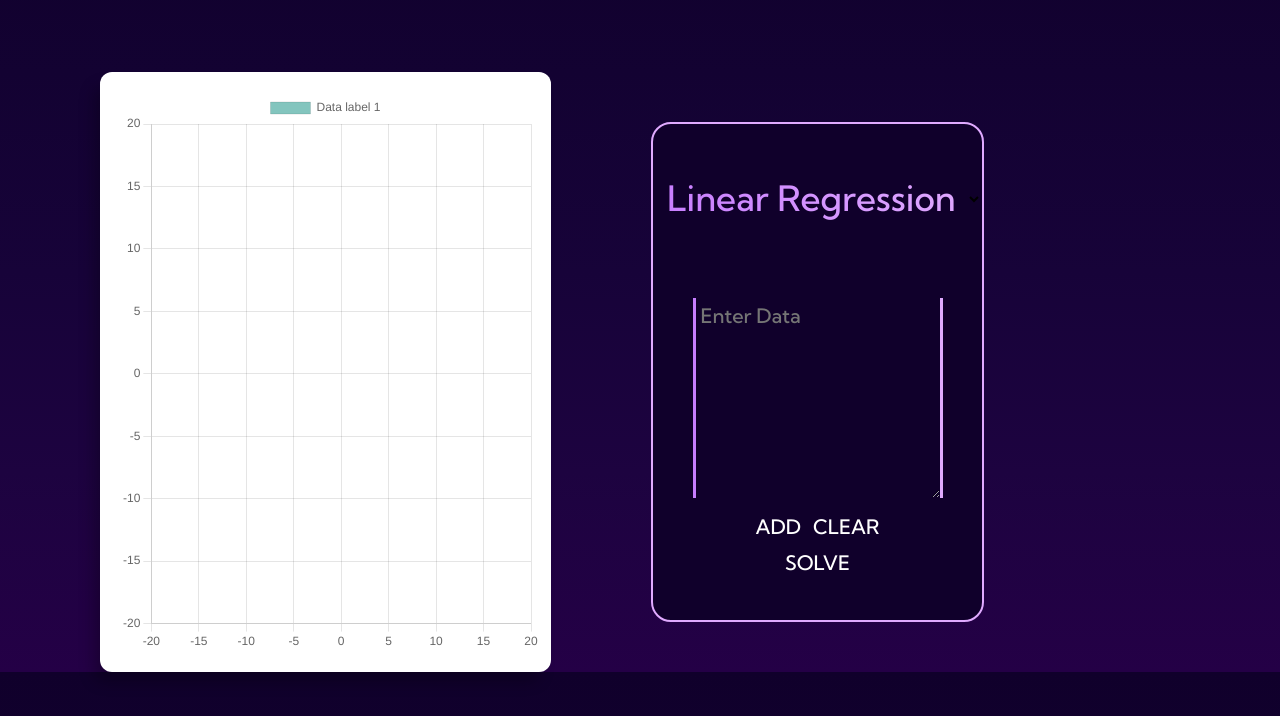
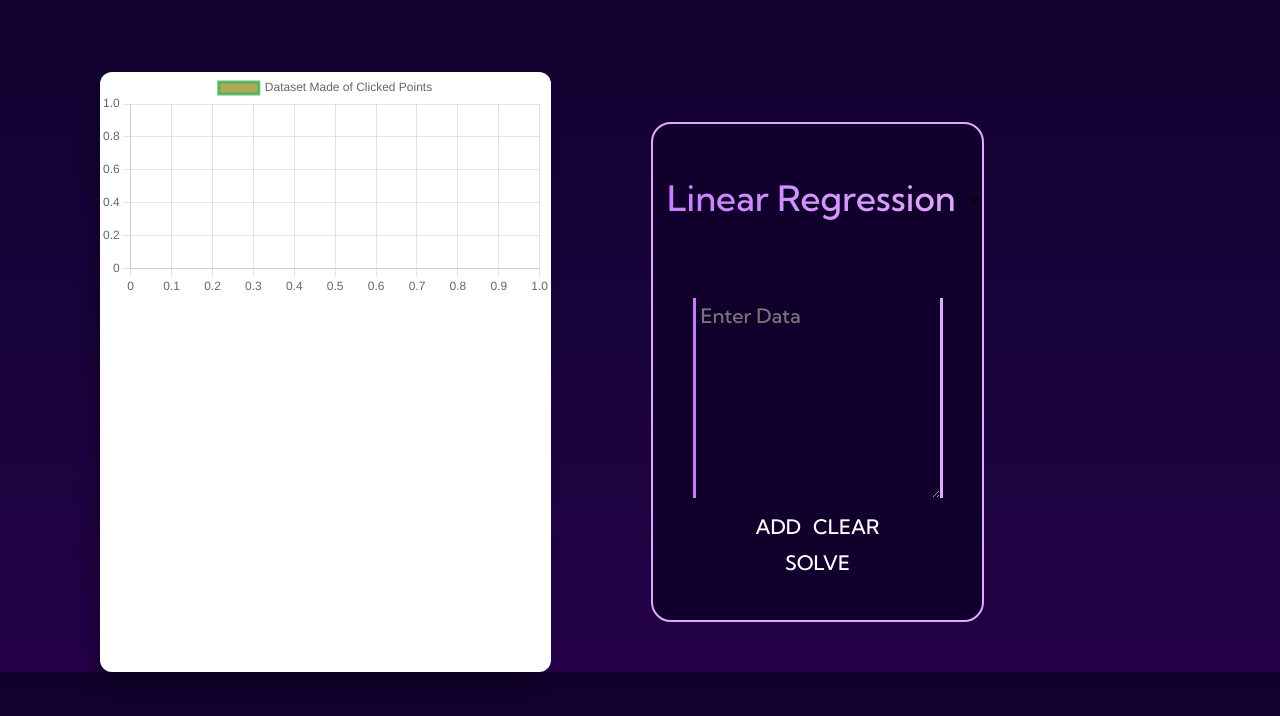
Before and after one commit to JohnathanPi/Visual-ML, a website: page index.html in a window 1280 px wide. Shown: the part 128-844 px from the top of the page. Drawn offline with nearby package versions, Linux system fonts and the light colour scheme.

Commit message:
add another js script with working points on click, need to combine

```diff
--- a/index.html
+++ b/index.html
@@ -28,7 +28,6 @@
     </div>
     <div class="content">
         <div class="graph">
-            <!-- <div class="graph_settings">THIS IS A TEST!</div> -->
             <canvas id="my_graph"></canvas>
         </div>
         <div class="model-selection">
@@ -77,7 +76,8 @@
             </div>
         </div>
     </div>
-    <script src="\js\index.js"></script>
+    <!-- <script src="\js\index.js"></script> -->
+    <script src="\js\main.js"></script>
 
 
 
--- /dev/null
+++ b/public/js/main.js
@@ -0,0 +1,106 @@
+let globalChartRef;
+
+window.addEventListener('DOMContentLoaded', function () {
+
+    createGraph();
+
+    document.getElementById('my_graph').onmousedown = function (result) {
+        ourClickHandler(result);
+    };
+
+}, false);
+
+function randomColor(alpha) {
+    return String('rgba(' + Math.round(Math.random() * 255) + ',' + Math.round(Math.random() * 255) + ',' + Math
+        .round(Math.random() * 255) + ',' + alpha + ')');
+}
+
+function ourClickHandler(element) {
+    let scaleRef,
+        valueX,
+        valueY;
+    console.log(globalChartRef.scales['xAxes'].min);
+    for (var scaleKey in globalChartRef.scales) {
+        scaleRef = globalChartRef.scales[scaleKey];
+        console.log(scaleKey);
+        if (scaleKey == 'xAxes') {
+            valueX = scaleRef.getValueForPixel(element.offsetX);
+            console.log('val x is', valueX);
+        } else if (scaleKey == 'yAxes') {
+            valueY = scaleRef.getValueForPixel(element.offsetY);
+            console.log('val y is', valueY);
+        }
+    }
+
+    if (valueX > globalChartRef.scales['xAxes'].min && valueX < globalChartRef.scales['xAxes'].max && valueY >
+        globalChartRef.scales['yAxes'].min && valueY < globalChartRef.scales['yAxes'].max) {
+        globalChartRef.data.datasets.forEach((dataset) => {
+            dataset.data.push({
+                x: valueX,
+                y: valueY,
+                extraInfo: 'info'
+            });
+        });
+        globalChartRef.update();
+    }
+}
+
+function createGraph() {
+    var config = {
+        type: 'scatter',
+        data: {
+            datasets: [{
+                label: "Dataset Made of Clicked Points",
+                data: [],
+                fill: true,
+                showLine: true
+            }]
+        },
+        options: {
+            title: {
+                display: true,
+                text: "Chart.js Interactive Points"
+            },
+            scales: {
+                xAxes: [{
+                    type: "linear",
+                    display: true,
+                    scaleLabel: {
+                        display: true,
+                        labelString: 'X-Axis'
+                    },
+                    ticks: {
+                        min: -10,
+                        suggestedMax: 5
+                    }
+                }, ],
+                yAxes: [{
+                    display: true,
+                    scaleLabel: {
+                        display: true,
+                        labelString: 'Y-Axis'
+                    },
+                    ticks: {
+                        beginAtZero: true,
+                        suggestedMax: 15
+                    }
+                }]
+            },
+            responsive: true,
+            maintainAspectRatio: true
+        }
+    };
+
+    config.data.datasets.forEach(function (dataset) {
+        dataset.borderColor = randomColor(0.8);
+        dataset.backgroundColor = randomColor(0.7);
+        dataset.pointBorderColor = randomColor(1);
+        dataset.pointBackgroundColor = randomColor(1);
+        dataset.pointRadius = 7;
+        dataset.pointBorderWidth = 2;
+        dataset.pointHoverRadius = 8;
+    });
+
+    var ctx = document.getElementById('my_graph').getContext('2d');
+    globalChartRef = new Chart(ctx, config);
+}
```
